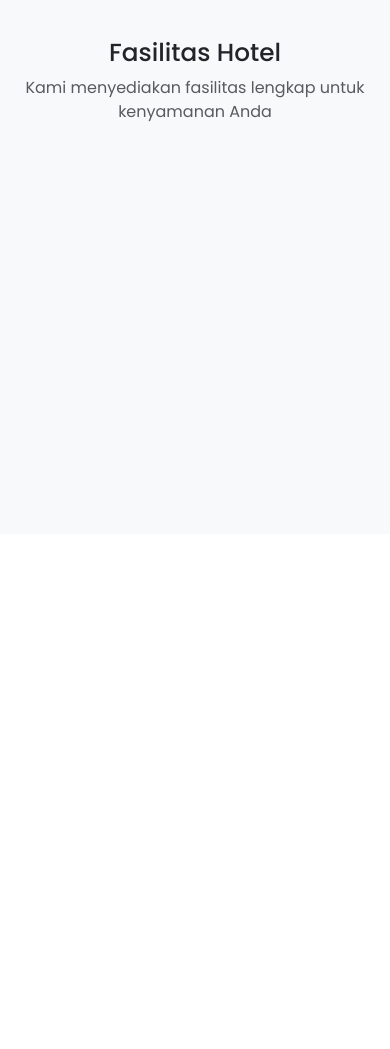
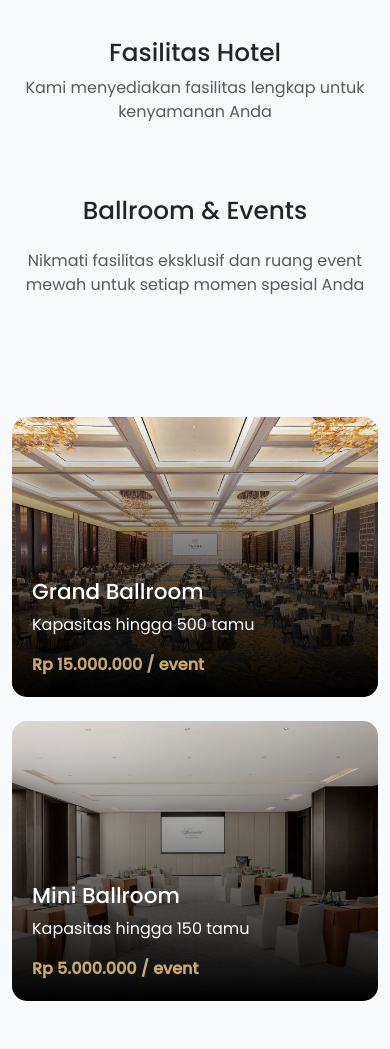
Before and after one commit to MumtazulHamdah/projek_pwd, a PHP site: page /fasilitas.php in a window 390 px wide. Shown: the part 310-1359 px from the top of the page. Before the commit the page ends 432 px from the top, so only its background shows below. Run offline with PHP 8.4, Linux system fonts and the light colour scheme; data that the repository does not hold is empty.

Commit message:
rubah fasilitas

```diff
--- a/dashboard.php
+++ b/dashboard.php
@@ -36,7 +36,6 @@ $kamar = mysqli_fetch_all($query, MYSQLI_ASSOC);
     <a href="#home">Home</a>
     <a href="#rooms">Rooms</a>
     <a href="fasilitas.php">Facilities</a>
-    <a href="balroom.php">Ballroom</a>
     <a href="#location">Location</a>
     <a href="#contact">Contact Us</a>
     </div>
--- a/fasilitas.php
+++ b/fasilitas.php
@@ -42,6 +42,163 @@ body {
     transform: translateY(-8px);
     box-shadow: 0 10px 25px rgba(0,0,0,0.1);
 }
+
+.facility-card.luxury {
+    position: relative;
+    overflow: hidden;
+    border-radius: 15px;
+}
+
+.facility-card.luxury img {
+    width: 100%;
+    height: 280px;
+    object-fit: cover;
+    transition: 0.5s;
+}
+
+.facility-card.luxury .overlay {
+    position: absolute;
+    inset: 0;
+    background: linear-gradient(transparent, rgba(0,0,00.85));
+    color: white;
+    display: flex;
+    flex-direction: column;
+    justify-content: flex-end;
+    padding: 20px;
+}
+
+.facility-card.luxury span {
+    font-weight: bold;
+    color: #c8a96a;
+}
+
+.facility-card.luxury:hover img {
+    transform: scale(1.1);
+}
+
+.icon-facility {
+    font-size: 30px;
+    color: #c8a96a;
+}
+
+.fitur-card {
+    border-radius: 20px;
+    padding: 30px;
+    background: white;
+    transition: 0.3s;
+    border: none;
+}
+
+.fitur-card:hover {
+    transform: translateY(-8px);
+    box-shadow: rgba(0,0,0,0.1);
+}
+
+.fitur-card i {
+    font-size: 35px;
+    color: #c8a96a;
+    margin-bottom: 15px;
+}
+
+.luxury-card {
+    position: relative;
+    overflow: hidden;
+    border-radius: 20px;
+}
+
+.luxury-card img {
+    width: 100%;
+    height: 350px;
+    object-fit: cover;
+    transition: 0.5s;
+}
+
+.luxury-card .overlay {
+    position: absolute;
+    inset: 0;
+    background: linear-gradient(transparent, rgba(0,0,0,0.85));
+    color: white;
+    display: flex;
+    flex-direction: column;
+    justify-content: flex-end;
+    padding: 25px;
+}
+
+.luxury-card:hover {
+    transform: scale(1.1);
+}
+
+.luxury-card h3 {
+    font-weight: bold;
+}
+
+.luxury-card span {
+    color: #d4af37;
+    font-weight: bold;
+}
+
+.container {
+    margin-top: 80px;
+}
+
+.img-wrapper {
+    overflow: hidden;
+    border-top-left-radius: 15px;
+    border-top-right-radius: 15px;
+}
+
+.img-wrapper img {
+    height: 200px;
+    width: 100%;
+    object-fit: cover;
+    transition: 0.4s;
+}
+
+.overlay-card {
+    position: relative;
+    overflow: hidden;
+    border-radius: 20px;
+}
+
+.overlay-card img {
+    width: 100%;
+    height: 300px;
+    object-fit: cover;
+    transition: 0.5s;
+}
+
+.overlay-card .overlay {
+    position: absolute;
+    inset: 0;
+    background: linear-gradient(transparent, rgba(0,0,0,0.85));
+    color: white;
+
+    display: flex;
+    flex-direction: column;
+    justify-content: flex-end;
+
+    padding: 20px;
+}
+
+.overlay-card h5 {
+    font-size: 20px;
+    font-weight: 600;
+}
+
+.overlay-card p {
+    font-size: 14px;
+    opacity: 0.8;
+}
+
+.overlay-card i {
+    font-size: 25px;
+    color: #d4af37; /* gold */
+    margin-bottom: 5px;
+}
+
+.overlay-card:hover img {
+    transform: scale(1.1);
+}
 </style>
 
 </head>
@@ -68,18 +225,45 @@ body {
 
             while ($row = mysqli_fetch_assoc($query)) {
                 ?>
-
                 <div class="col-md-4">
-                    <div class="card facility-card h-100 shadow-sm">
-                        <img src="img/<?php echo $row['image']; ?>" class="card-img-top">
-                        <div class="card-body text-center">
-                            <i class="bi <?php echo $row['icon']; ?> fs-1 text-primary"></i>
-                            <h5 class="mt-3"><?php echo $row['name']; ?></h5>
-                            <p class="text-muted"><?php echo $row['description']; ?></p>
+                    <div class="facility-card overlay-card">
+                        <img src="img/<?php echo $row['image']; ?>">
+                        <div class="overlay">
+                            <i class="bi <?php echo $row['icon']; ?>"></i>
+                            <h5><?php echo $row['name']; ?></h5>
+                            <p><?php echo $row['description']; ?></p>
                         </div>
                     </div>
                 </div>
                 <?php } ?>
+
+                <!-- BALLROOM SECTION -->
+                <div class="container my-5">
+                    <h2 class="text-center mb-4">Ballroom & Events</h2>
+                    <p class="text-center text-muted mb-5">Nikmati fasilitas eksklusif dan ruang event mewah untuk setiap momen spesial Anda</p>
+                </div>
+
+                <div class="col-md-6">
+                    <div class="facility-card luxury">
+                        <img src="img/ballroom1.jpg">
+                        <div class="overlay">
+                            <h4>Grand Ballroom</h4>
+                            <p>Kapasitas hingga 500 tamu</p>
+                            <span>Rp 15.000.000 / event</span>
+                        </div>
+                    </div>
+                </div>
+
+                <div class="col-md-6">
+                    <div class="facility-card luxury">
+                        <img src="img/ballroom2.jpg">
+                        <div class="overlay">
+                            <h4>Mini Ballroom</h4>
+                            <p>Kapasitas hingga 150 tamu</p>
+                            <span>Rp 5.000.000 / event</span>
+                        </div>
+                    </div>
+                </div>
             </div>
         </div>
 </body>
```
Also changed, not shown: balroom.php (deleted, +0 -109 lines), img/ballroom1.jpg (added), img/ballroom2.jpg (added), img/gym.jpg (added), img/hall.jpg (added), img/kamar.jpg (deleted), img/restaurant.jpg (added), img/spa.jpg (added), img/swimming-pool.jpg (added).
